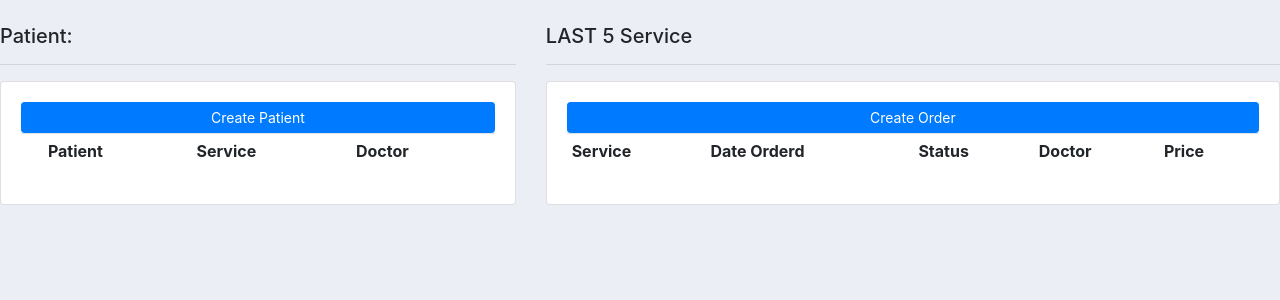
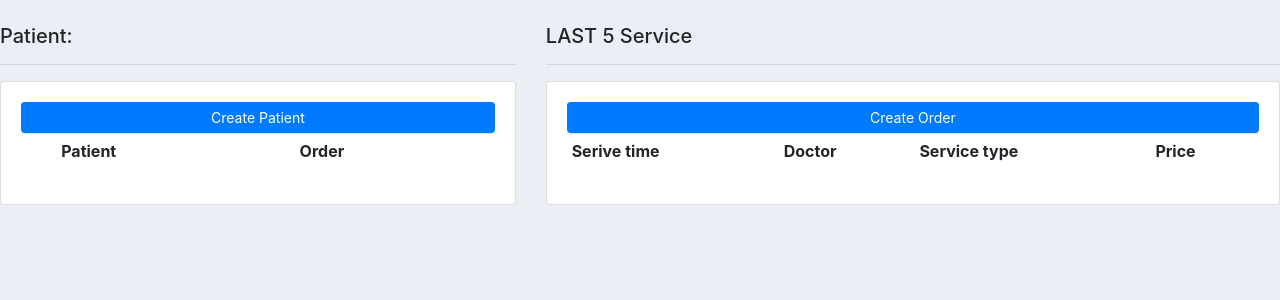
Before and after one commit to DireStraits01/CRM_Medical, a Django app: template templates/main/dashboard.html in a window 1280 px wide. Shown: the part 56-356 px from the top of the page. Run offline with Django 3.2, Linux system fonts and the light colour scheme; the template is opened without the code that fills it, so the values that code supplies are empty; some libraries are stand-ins or nearby versions.

Commit message:
fix some templates

```diff
--- a/main/views.py
+++ b/main/views.py
@@ -1,7 +1,9 @@
 from django.shortcuts import render
+from .models import*
 
 
 def home(request):
+
     return render(request, 'main/dashboard.html')
 
 
@@ -14,4 +16,5 @@ def patient(request):
 
 
 def service(request):
-    return render(request, 'main/service.html')
+    service = Service.objects.all
+    return render(request, 'main/service.html', {'service': service})
--- a/templates/main/dashboard.html
+++ b/templates/main/dashboard.html
@@ -14,8 +14,7 @@
                 <tr>
                     <th></th>
                     <th>Patient</th>
-                    <th>Service</th>
-                    <th>Doctor</th>
+                    <th>Order</th>
                 </tr>
             </table>
         </div>
@@ -28,10 +27,9 @@
             <a class="btn btn-primary btn-sm btn-block" href="">Create Order</a>
             <table class="table table-sm">
                 <tr>
-                    <th>Service</th>
-                    <th>Date Orderd</th>
-                    <th>Status</th>
+                    <th>Serive time</th>
                     <th>Doctor</th>
+                    <th>Service type</th>
                     <th>Price</th>
                 </tr>
             </table>
```
Also changed, not shown: templates/main/service.html (+11 -2 lines), db.sqlite3.
